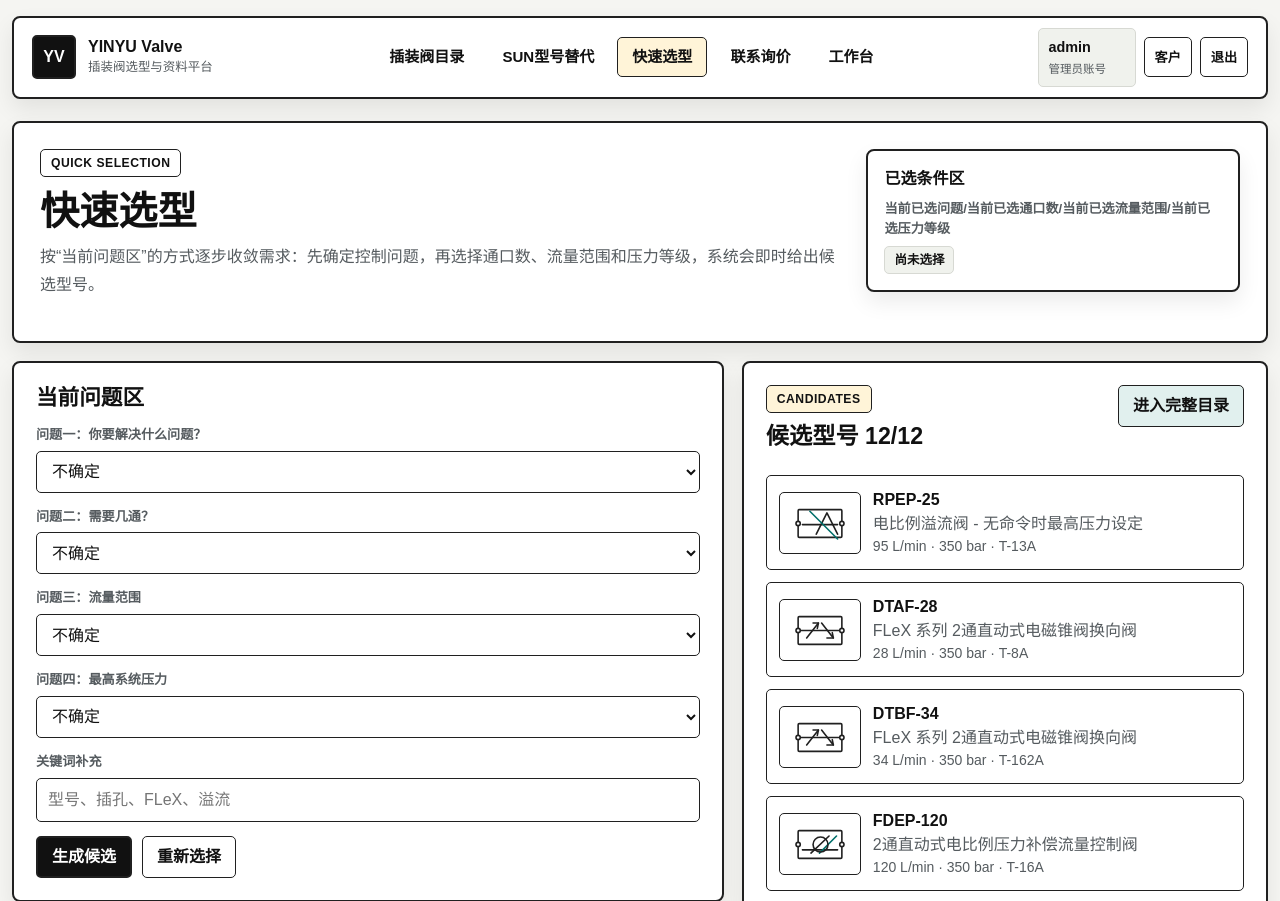
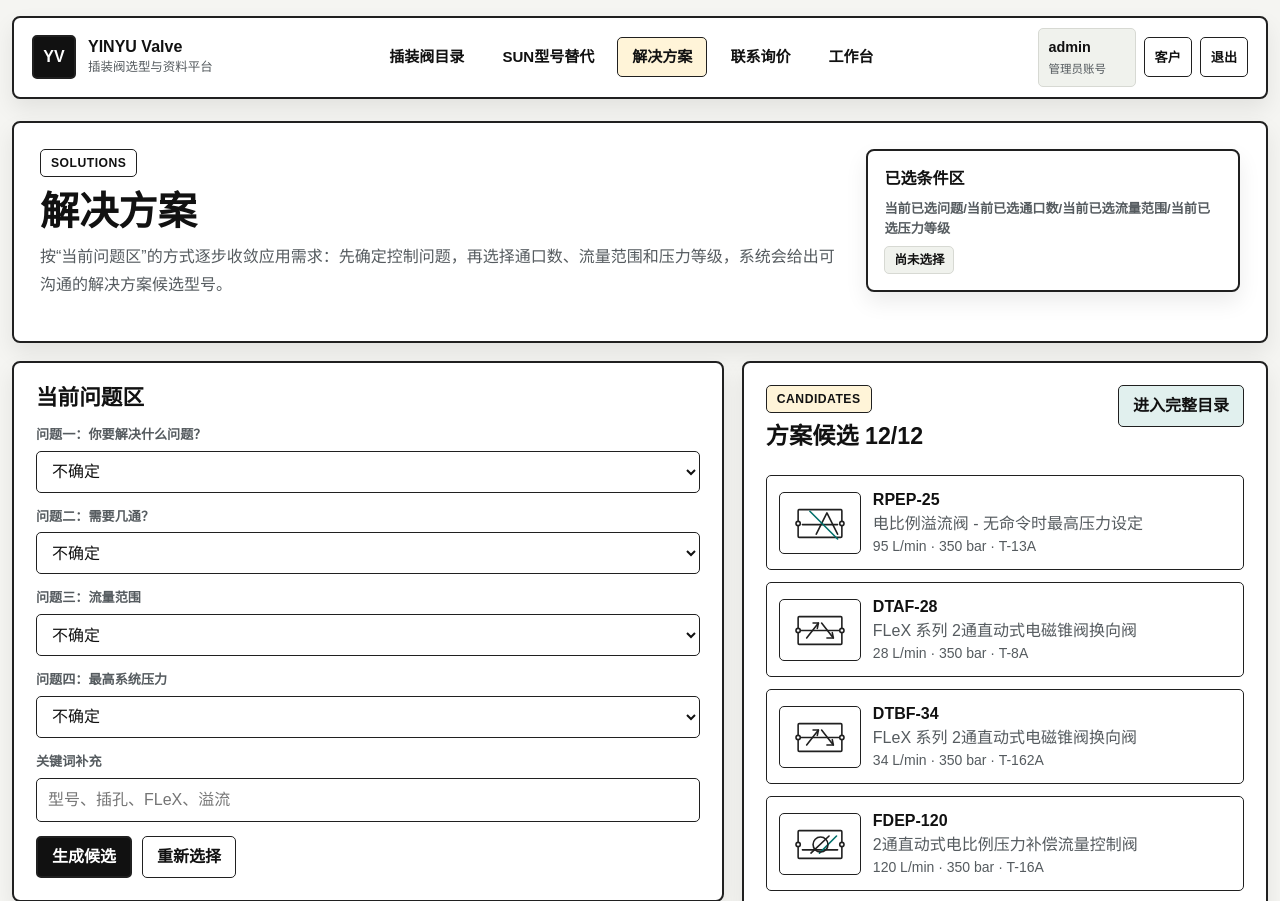
Before and after one commit to yinyu990201-droid/django-valve-system, a Flask app: page /quick-select in a window 1280 px wide. Shown: the top 901 px of the page. Run offline with Flask 3, Linux system fonts and the light colour scheme; a user stored in the database is signed in.

Commit message:
chore: rename quick selection to solutions

```diff
--- a/app/templates/base.html
+++ b/app/templates/base.html
@@ -23,7 +23,7 @@
         <div class="app-nav-links">
           <a class="app-nav-link {% if request.endpoint in ['catalog_index', 'catalog_detail'] %}active{% endif %}" href="{{ url_for('catalog_index') }}">插装阀目录</a>
           <a class="app-nav-link {% if request.endpoint == 'sun_replacement' %}active{% endif %}" href="{{ url_for('sun_replacement') }}">SUN型号替代</a>
-          <a class="app-nav-link {% if request.endpoint == 'quick_select' %}active{% endif %}" href="{{ url_for('quick_select') }}">快速选型</a>
+          <a class="app-nav-link {% if request.endpoint == 'quick_select' %}active{% endif %}" href="{{ url_for('quick_select') }}">解决方案</a>
           <a class="app-nav-link {% if request.endpoint == 'contact_quote' %}active{% endif %}" href="{{ url_for('contact_quote') }}">联系询价</a>
           <a class="app-nav-link {% if request.endpoint == 'dashboard' %}active{% endif %}" href="{{ url_for('dashboard') }}">工作台</a>
         </div>
--- a/app/templates/catalog.html
+++ b/app/templates/catalog.html
@@ -20,7 +20,7 @@
         <strong>{{ total_count }}</strong>
         <span>目录型号</span>
       </div>
-      <a class="btn-app" href="{{ url_for('quick_select') }}">快速选型</a>
+      <a class="btn-app" href="{{ url_for('quick_select') }}">解决方案</a>
     </div>
   </section>
 
--- a/app/templates/contact.html
+++ b/app/templates/contact.html
@@ -63,7 +63,7 @@
       <div class="detail-list">
         <div>
           <strong>1. 明确需求</strong>
-          <span>先通过目录或快速选型确定候选型号。</span>
+          <span>先通过目录或解决方案确定候选型号。</span>
         </div>
         <div>
           <strong>2. 核对工况</strong>
--- a/app/templates/dashboard.html
+++ b/app/templates/dashboard.html
@@ -83,7 +83,7 @@
       <div class="meta-list">
         <div class="meta-item">
           <strong>当前包含</strong>
-          <span>筛选导航页、型号明细页、SUN 型号替代页和快速选型入口。</span>
+          <span>筛选导航页、型号明细页、SUN 型号替代页和解决方案入口。</span>
         </div>
         <div class="meta-item">
           <strong>适用场景</strong>
@@ -92,7 +92,7 @@
       </div>
       <div class="section-actions mt-4">
         <a class="btn-app" href="{{ url_for('catalog_index') }}">打开目录</a>
-        <a class="btn-soft" href="{{ url_for('quick_select') }}">快速选型</a>
+        <a class="btn-soft" href="{{ url_for('quick_select') }}">解决方案</a>
       </div>
     </div>
 
--- a/app/templates/quick_select.html
+++ b/app/templates/quick_select.html
@@ -1,14 +1,14 @@
 {% extends 'base.html' %}
 {% from '_symbol.html' import valve_symbol %}
-{% block title %}快速选型 - 企业级插装阀资料管理平台{% endblock %}
+{% block title %}解决方案 - 企业级插装阀资料管理平台{% endblock %}
 {% block content %}
 <div class="quick-page">
   <section class="quick-top">
     <div>
-      <span class="eyebrow">Quick Selection</span>
-      <h1 class="display-title">快速选型</h1>
+      <span class="eyebrow">Solutions</span>
+      <h1 class="display-title">解决方案</h1>
       <p class="section-intro">
-        按“当前问题区”的方式逐步收敛需求：先确定控制问题，再选择通口数、流量范围和压力等级，系统会即时给出候选型号。
+        按“当前问题区”的方式逐步收敛应用需求：先确定控制问题，再选择通口数、流量范围和压力等级，系统会给出可沟通的解决方案候选型号。
       </p>
     </div>
     <div class="selected-summary">
@@ -80,7 +80,7 @@
       <div class="table-header">
         <div>
           <span class="eyebrow eyebrow--accent">Candidates</span>
-          <h2 class="section-title">候选型号 {{ items|length }}/{{ total_count }}</h2>
+          <h2 class="section-title">方案候选 {{ items|length }}/{{ total_count }}</h2>
         </div>
         <a class="btn-soft" href="{{ url_for('catalog_index') }}">进入完整目录</a>
       </div>
@@ -96,7 +96,7 @@
         </a>
         {% else %}
         <div class="empty-state">
-          <h3>未找到候选型号</h3>
+          <h3>未找到方案候选</h3>
           <p>请减少问题条件，或回到完整目录使用更多维度筛选。</p>
         </div>
         {% endfor %}
```
Also changed, not shown: docs/01-需求分析文档.md (+5 -5 lines), docs/02-体系架构设计文档.md (+3 -3 lines), docs/03-应用部署文档.md (+1 -1 lines), docs/04-重构更新日志.md (+4 -4 lines), tests/test_app.py (+1 -1 lines), README.md.
